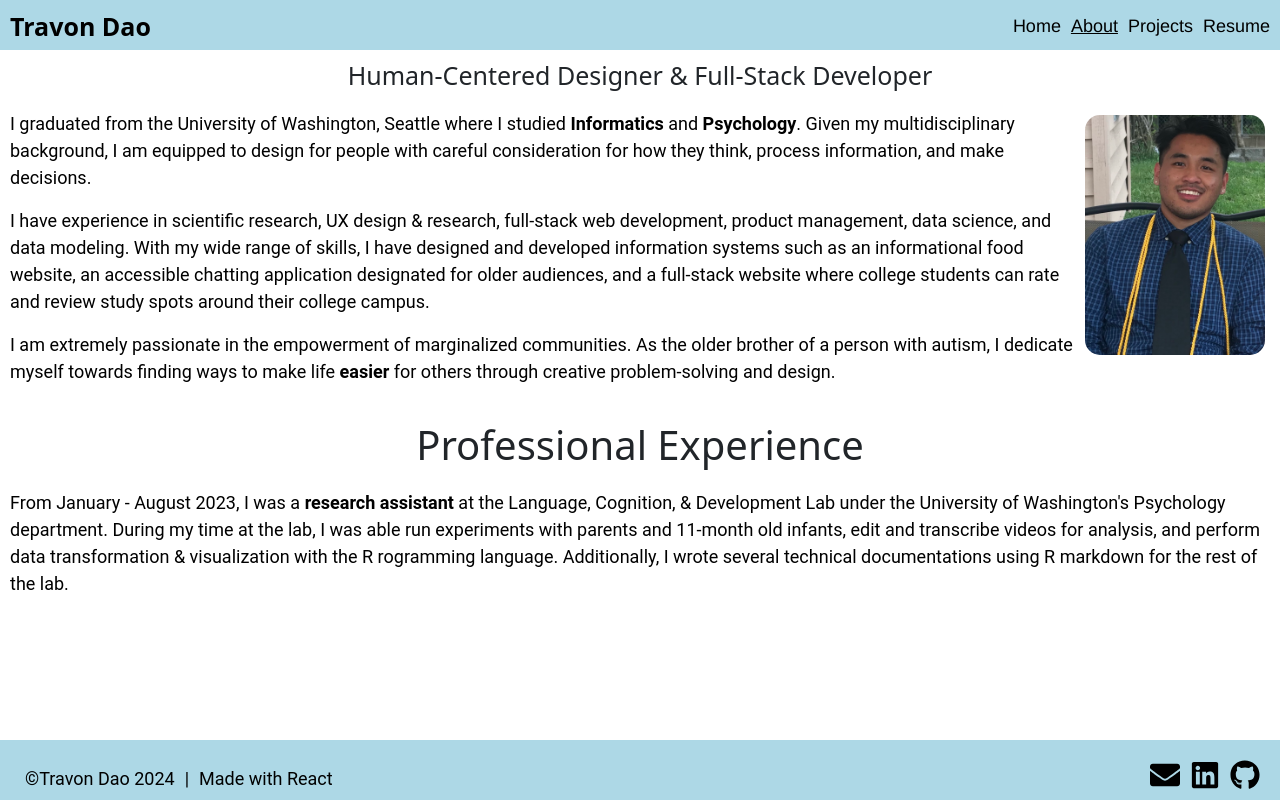
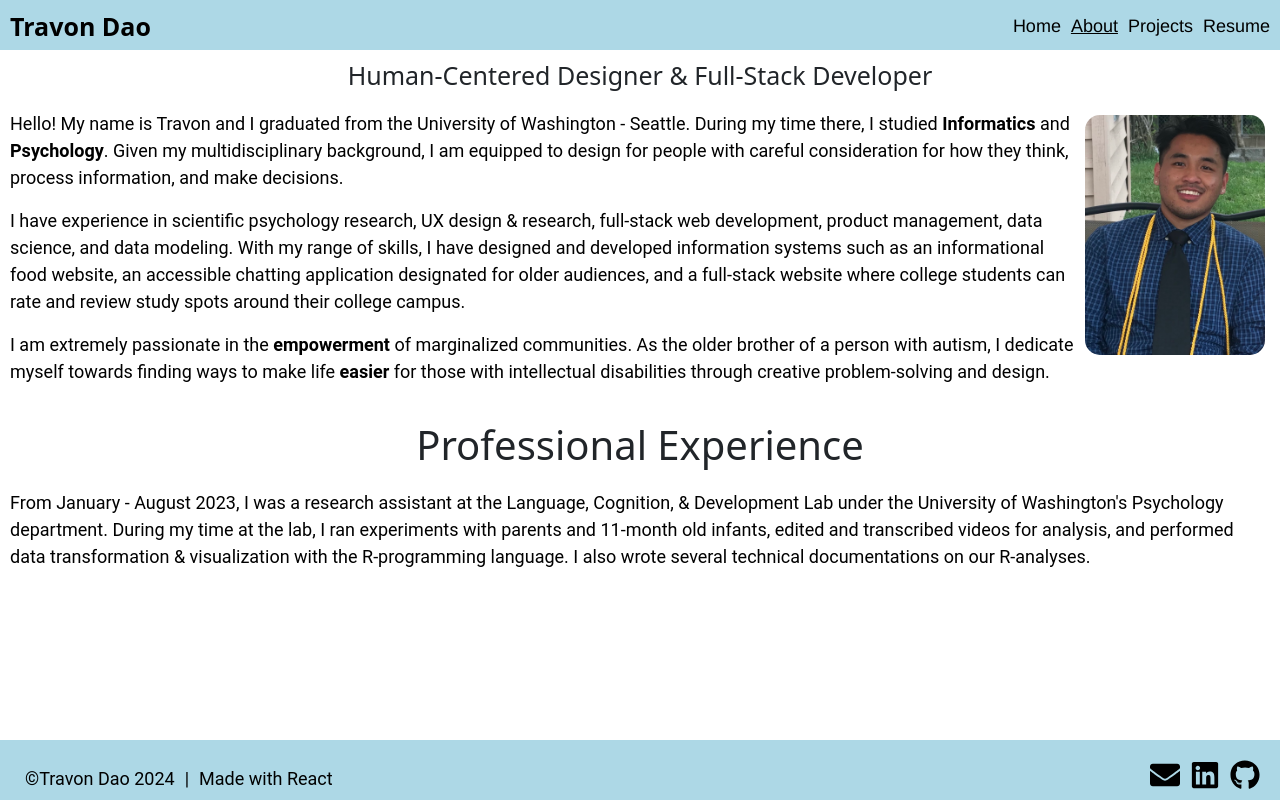
Before and after one commit to tdao09/portfolio, a React (Create React App) app: page /about in a window 1280 px wide. Built offline with nearby package versions, Linux system fonts and the light colour scheme.

Commit message:
projects

```diff
--- a/src/components/project-card.js
+++ b/src/components/project-card.js
@@ -20,6 +20,8 @@ export default function ProjectCard(props) {
 
            {props.data.github?  <a href={props.data.github} target="_blank" rel="noreferrer"><FaGithub className="gh-logo" alt="Github logo"/></a>: null}
 
+           {props.data.url? <a className="visit" href={props.data.url} target="_blank" rel="noreferrer">Visit Site</a>: null}
+
         </div>
     );
 }
--- a/src/css/project-card.css
+++ b/src/css/project-card.css
@@ -58,7 +58,15 @@ p.project-description {
     color: black;
 }
 
+a.visit {
+    color: black;
+    margin-left: 10px;
+    text-decoration: none;
+}
 
+a.visit:hover {
+    text-decoration: underline;
+}
 
 @media (max-width: 680px) {
     .project-card {
--- a/src/data/projects.json
+++ b/src/data/projects.json
@@ -2,6 +2,7 @@
     {
         "name": "Prompty",
         "github": "https://github.com/jacob-hitchcock/prompty.git",
+        "url": "https://soniadashti.github.io/promptypage/",
         "urlParam": "Prompty",
         "languages": "JavaScript",
         "paragraph": "Lorem ipsum dolor sit amet, consectetur adipiscing elit, sed do eiusmod tempor incididunt ut labore et dolore magna aliqua. Ut enim ad minim veniam, quis nostrud exercitation ullamco laboris nisi ut aliquip ex ea commodo consequat. Duis aute irure dolor in reprehenderit in voluptate velit esse cillum dolore eu fugiat nulla pariatur. Excepteur sint occaecat cupidatat non proident, sunt in culpa qui officia deserunt mollit anim id est laborum.",
@@ -14,6 +15,7 @@
     {
         "name": "Nourished Kings",
         "github": "https://github.com/UW-INFO442-SP23/breakfast-club.git",
+        "url": "https://uw-info442-sp23.github.io/breakfast-club/",
         "urlParam": "Nourished-Kings",
         "languages": "JavaScript, HTML, CSS",
         "paragraph": "Lorem ipsum dolor sit amet, consectetur adipiscing elit, sed do eiusmod tempor incididunt ut labore et dolore magna aliqua. Ut enim ad minim veniam, quis nostrud exercitation ullamco laboris nisi ut aliquip ex ea commodo consequat. Duis aute irure dolor in reprehenderit in voluptate velit esse cillum dolore eu fugiat nulla pariatur. Excepteur sint occaecat cupidatat non proident, sunt in culpa qui officia deserunt mollit anim id est laborum.",
@@ -38,6 +40,7 @@
     {
         "name": "West Coast Tourist Sites",
         "github": "https://github.com/info340-au22/group-ab7-project.git",
+        "url": "https://group-ab7-info340au22.web.app/",
         "urlParam": "West-Coast-Tourist-Sites",
         "languages": "JavaScript, HTML, CSS",
         "paragraph": "Lorem ipsum dolor sit amet, consectetur adipiscing elit, sed do eiusmod tempor incididunt ut labore et dolore magna aliqua. Ut enim ad minim veniam, quis nostrud exercitation ullamco laboris nisi ut aliquip ex ea commodo consequat. Duis aute irure dolor in reprehenderit in voluptate velit esse cillum dolore eu fugiat nulla pariatur. Excepteur sint occaecat cupidatat non proident, sunt in culpa qui officia deserunt mollit anim id est laborum.",
@@ -50,6 +53,7 @@
     {
         "name": "Hate Crime Trends",
         "github": "https://github.com/info201b-2021-aut/final-project-tdao09.git",
+        "url": "https://eshwar.shinyapps.io/AE24-HateCrime/",
         "urlParam": "Hate-Crime-Trends",
         "languages": "R",
         "paragraph": "Lorem ipsum dolor sit amet, consectetur adipiscing elit, sed do eiusmod tempor incididunt ut labore et dolore magna aliqua. Ut enim ad minim veniam, quis nostrud exercitation ullamco laboris nisi ut aliquip ex ea commodo consequat. Duis aute irure dolor in reprehenderit in voluptate velit esse cillum dolore eu fugiat nulla pariatur. Excepteur sint occaecat cupidatat non proident, sunt in culpa qui officia deserunt mollit anim id est laborum.",
@@ -61,6 +65,7 @@
     },
     {
         "name": "Prison Database",
+        "github": "https://github.com/tdao09/wa-court-sql-server.git",
         "urlParam": "Prison-Database",
         "languages": "SQL",
         "paragraph": "Lorem ipsum dolor sit amet, consectetur adipiscing elit, sed do eiusmod tempor incididunt ut labore et dolore magna aliqua. Ut enim ad minim veniam, quis nostrud exercitation ullamco laboris nisi ut aliquip ex ea commodo consequat. Duis aute irure dolor in reprehenderit in voluptate velit esse cillum dolore eu fugiat nulla pariatur. Excepteur sint occaecat cupidatat non proident, sunt in culpa qui officia deserunt mollit anim id est laborum.",
--- a/src/pages/about.js
+++ b/src/pages/about.js
@@ -9,17 +9,17 @@ export default function About() {
         <div className="about-container">
             <div className="school-experience">
             <img className="self-portrait" src="./img/travon.jpg" alt="Travon Dao"/>
-                <p>I graduated from the University of Washington, Seattle where I studied <strong>Informatics</strong> and <strong>Psychology</strong>. Given my multidisciplinary background, I am equipped to design for people with careful consideration for how they think, process information, and make decisions.</p>
+                <p>Hello! My name is Travon and I graduated from the University of Washington - Seattle. During my time there, I studied <strong>Informatics</strong> and <strong>Psychology</strong>. Given my multidisciplinary background, I am equipped to design for people with careful consideration for how they think, process information, and make decisions.</p>
 
-                <p>I have experience in scientific research, UX design & research, full-stack web development, product management, data science, and data modeling. With my wide range of skills, I have designed and developed information systems such as an informational food website, an accessible chatting application designated for older audiences, and a full-stack website where college students can rate and review study spots around their college campus. </p>
+                <p>I have experience in scientific psychology research, UX design & research, full-stack web development, product management, data science, and data modeling. With my range of skills, I have designed and developed information systems such as an informational food website, an accessible chatting application designated for older audiences, and a full-stack website where college students can rate and review study spots around their college campus. </p>
 
-                <p>I am extremely passionate in the empowerment of marginalized communities. As the older brother of a person with autism, I dedicate myself towards finding ways to make life <strong>easier</strong> for others through creative problem-solving and design.</p>
+                <p>I am extremely passionate in the <strong>empowerment</strong> of marginalized communities. As the older brother of a person with autism, I dedicate myself towards finding ways to make life <strong>easier</strong> for those with intellectual disabilities through creative problem-solving and design.</p>
            </div>
         </div>
 
         <h1 className="lab-heading">Professional Experience</h1>
 
-        <p className="lab-experience">From January - August 2023, I was a <strong>research assistant</strong> at the Language, Cognition, & Development Lab under the University of Washington's Psychology department. During my time at the lab, I was able run experiments with parents and 11-month old infants, edit and transcribe videos for analysis, and perform data transformation & visualization with the R rogramming language. Additionally, I wrote several technical documentations using R markdown for the rest of the lab.</p>
+        <p className="lab-experience">From January - August 2023, I was a research assistant at the Language, Cognition, & Development Lab under the University of Washington's Psychology department. During my time at the lab, I ran experiments with parents and 11-month old infants, edited and transcribed videos for analysis, and performed data transformation & visualization with the R-programming language. I also wrote several technical documentations on our R-analyses.</p>
         <Footer />
        </section>
     );
```
